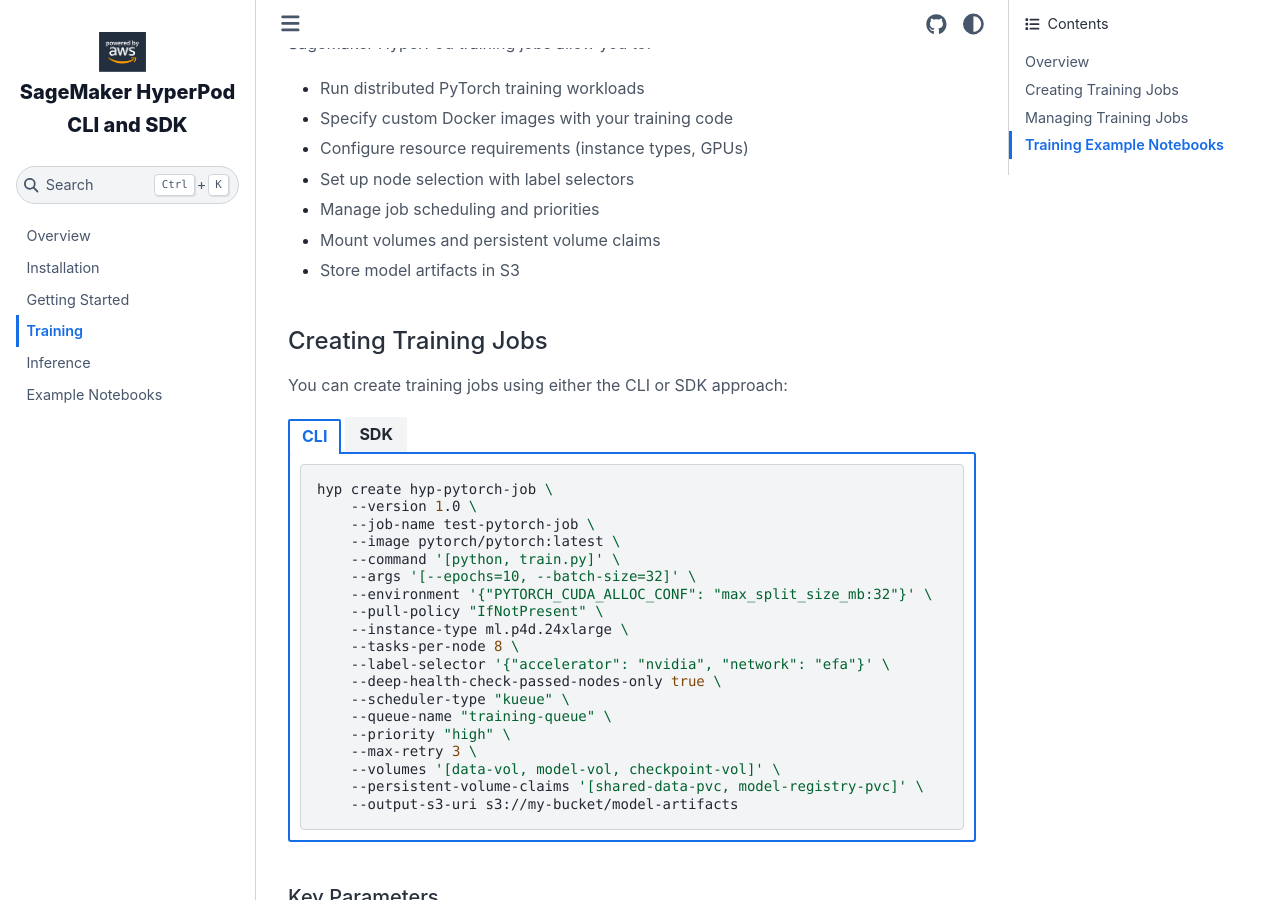
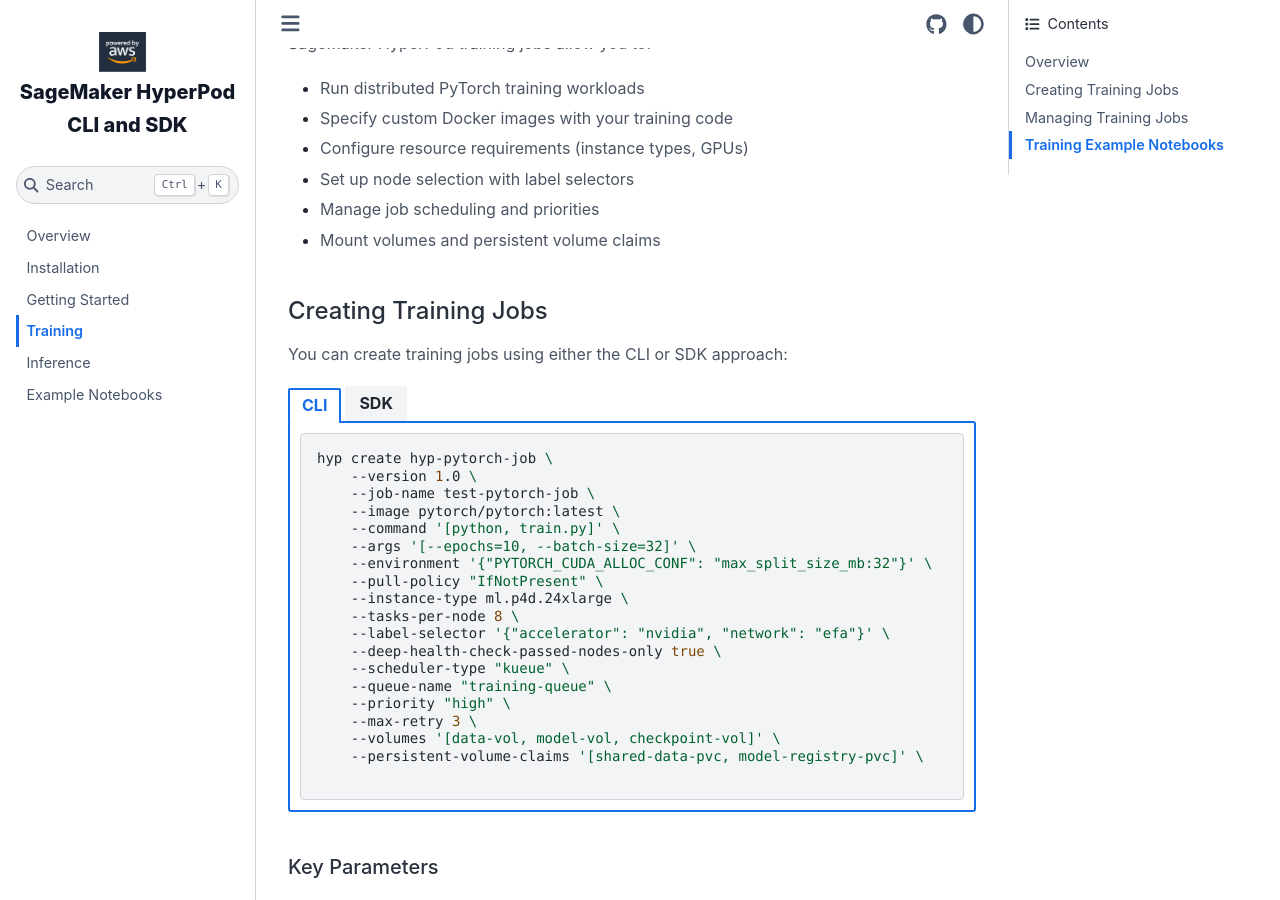
Before and after one commit to aws/sagemaker-hyperpod-cli, a Sphinx documentation site: the page built from doc/training.md, in a window 1280 px wide and 900 px high, scrolled down 261 px. Built offline with Sphinx 7.4.7 and the Sphinx Book theme 1.1.4, drawn with Linux system fonts in a browser that asks for light colours; pages that are not in the unit, such as notebooks, are missing from menus.

Commit message:
Minor doc fixes

`````diff
--- a/doc/training.md
+++ b/doc/training.md
@@ -14,7 +14,6 @@
 - Set up node selection with label selectors
 - Manage job scheduling and priorities
 - Mount volumes and persistent volume claims
-- Store model artifacts in S3
 
 ## Creating Training Jobs
 
@@ -41,7 +40,7 @@
     --max-retry 3 \
     --volumes '[data-vol, model-vol, checkpoint-vol]' \
     --persistent-volume-claims '[shared-data-pvc, model-registry-pvc]' \
-    --output-s3-uri s3://my-bucket/model-artifacts
+
 ```
 ````
 ````{tab-item} SDK
`````
Also changed, not shown: doc/index.md (+0 -2 lines).
